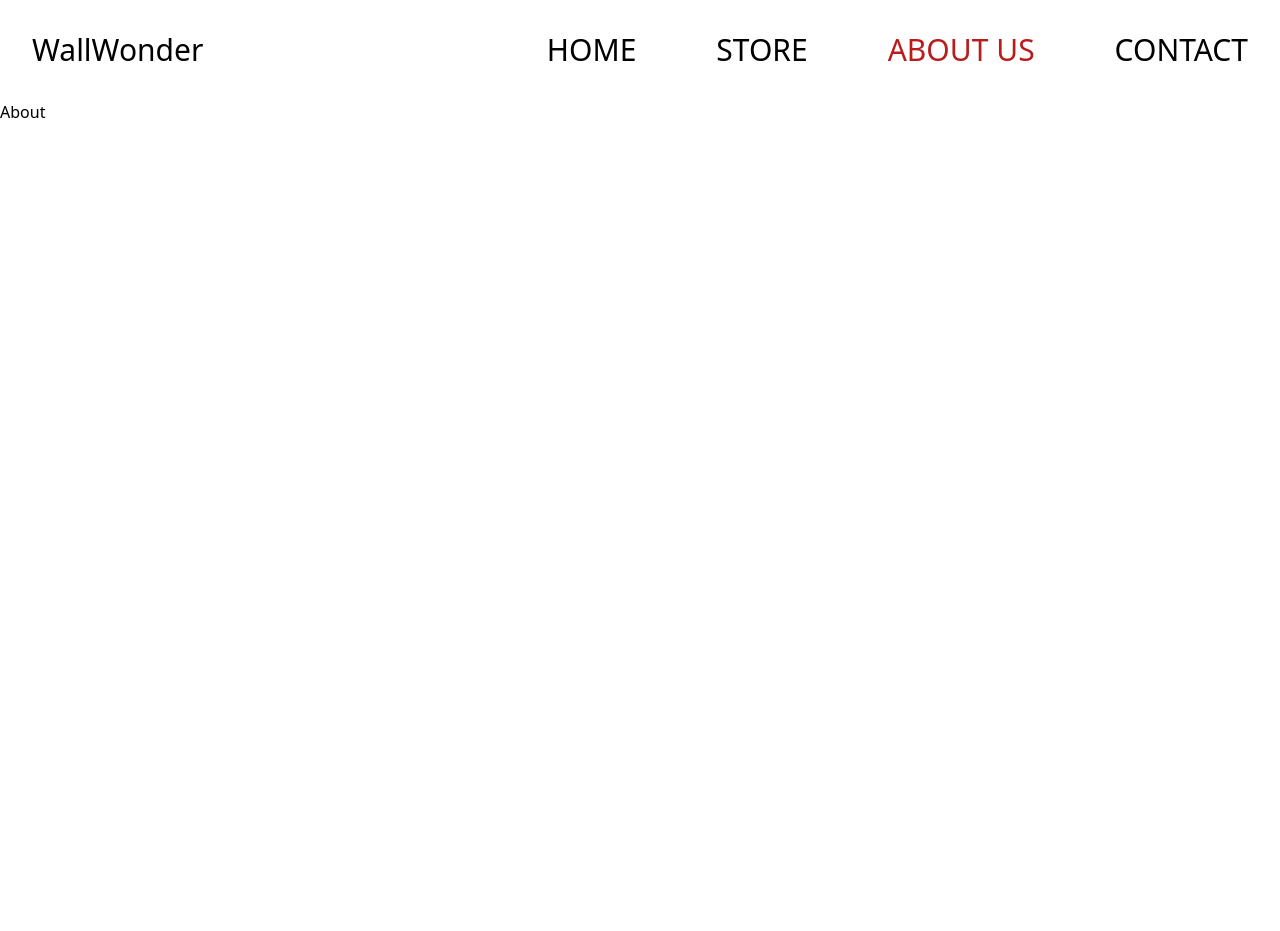
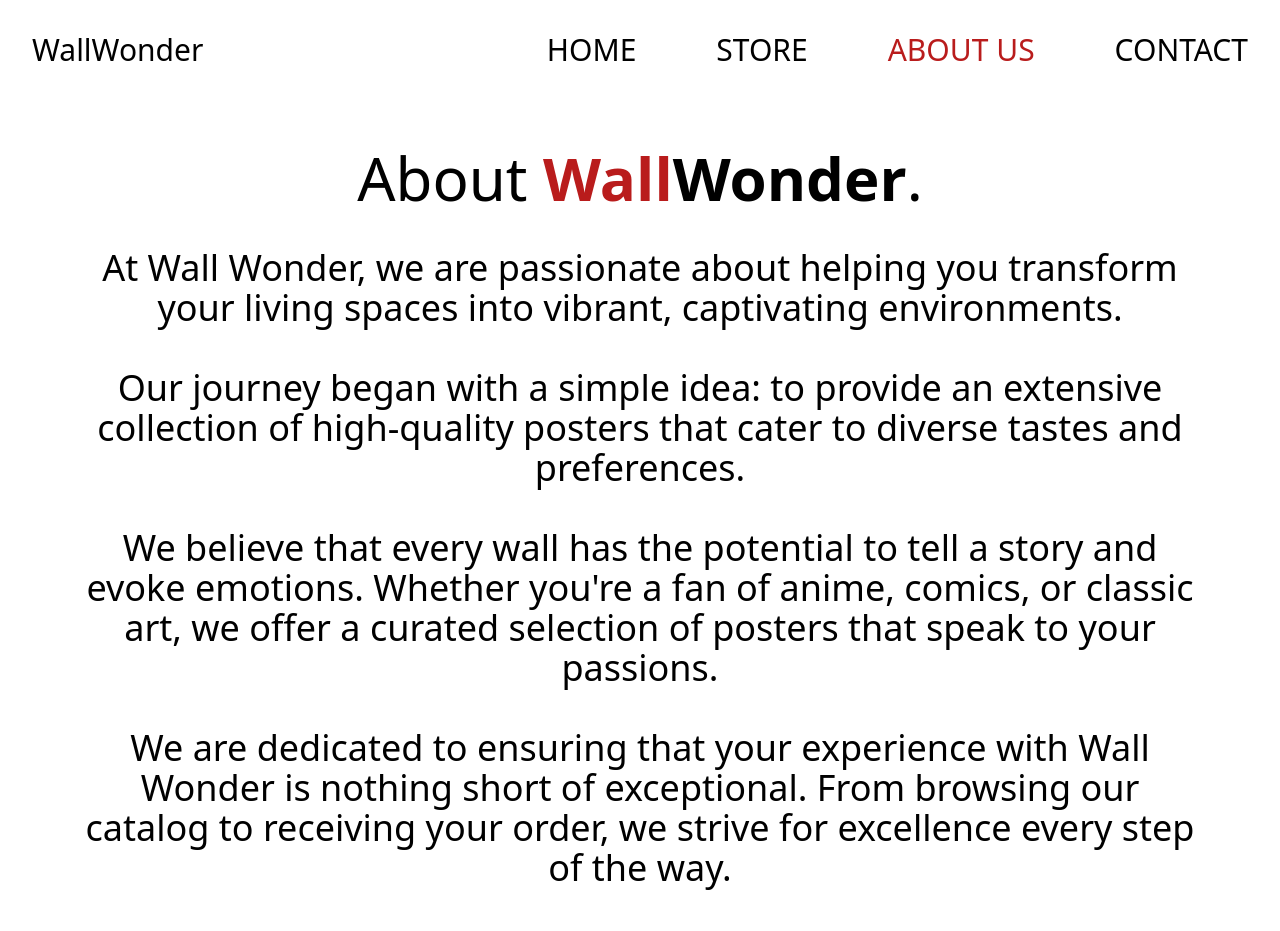
Before and after one commit to roopxx/profile.fyi-assgniment, a React (Vite) app: page /about in a window 1280 px wide. Shown: the top 931 px of the page. Before the commit the page ends 800 px from the top, so only its background shows below. Built offline with nearby package versions, Linux system fonts and the light colour scheme.

Commit message:
Add content in About page

```diff
--- a/src/components/About.jsx
+++ b/src/components/About.jsx
@@ -4,7 +4,40 @@ function About() {
   return (
     <>
       <NavBar />
-      <h1>About</h1>
+      <div className="mx-20">
+        <div className="mt-12 space-y-10">
+          <h1 className="text-center text-6xl">
+            About <span className="font-bold text-red-700">Wall</span>
+            <span className="font-bold">Wonder</span>.
+          </h1>
+          <p className="text-center text-4xl">
+            At Wall Wonder, we are passionate about helping you transform your
+            living spaces into vibrant, captivating environments.
+          </p>
+          <p className="text-center text-4xl">
+            Our journey began with a simple idea: to provide an extensive
+            collection of high-quality posters that cater to diverse tastes and
+            preferences.
+          </p>
+          <p className="text-center text-4xl">
+            We believe that every wall has the potential to tell a story and
+            evoke emotions. Whether you&apos;re a fan of anime, comics, or
+            classic art, we offer a curated selection of posters that speak to
+            your passions.
+          </p>
+          <p className="text-center text-4xl">
+            We are dedicated to ensuring that your experience with Wall Wonder
+            is nothing short of exceptional. From browsing our catalog to
+            receiving your order, we strive for excellence every step of the
+            way.
+          </p>
+          <p className="text-center text-4xl">
+            Thank you for choosing Wall Wonder as your ultimate destination for
+            poster paradise. We look forward to helping you turn your walls into
+            works of art!
+          </p>
+        </div>
+      </div>
     </>
   );
 }
```
